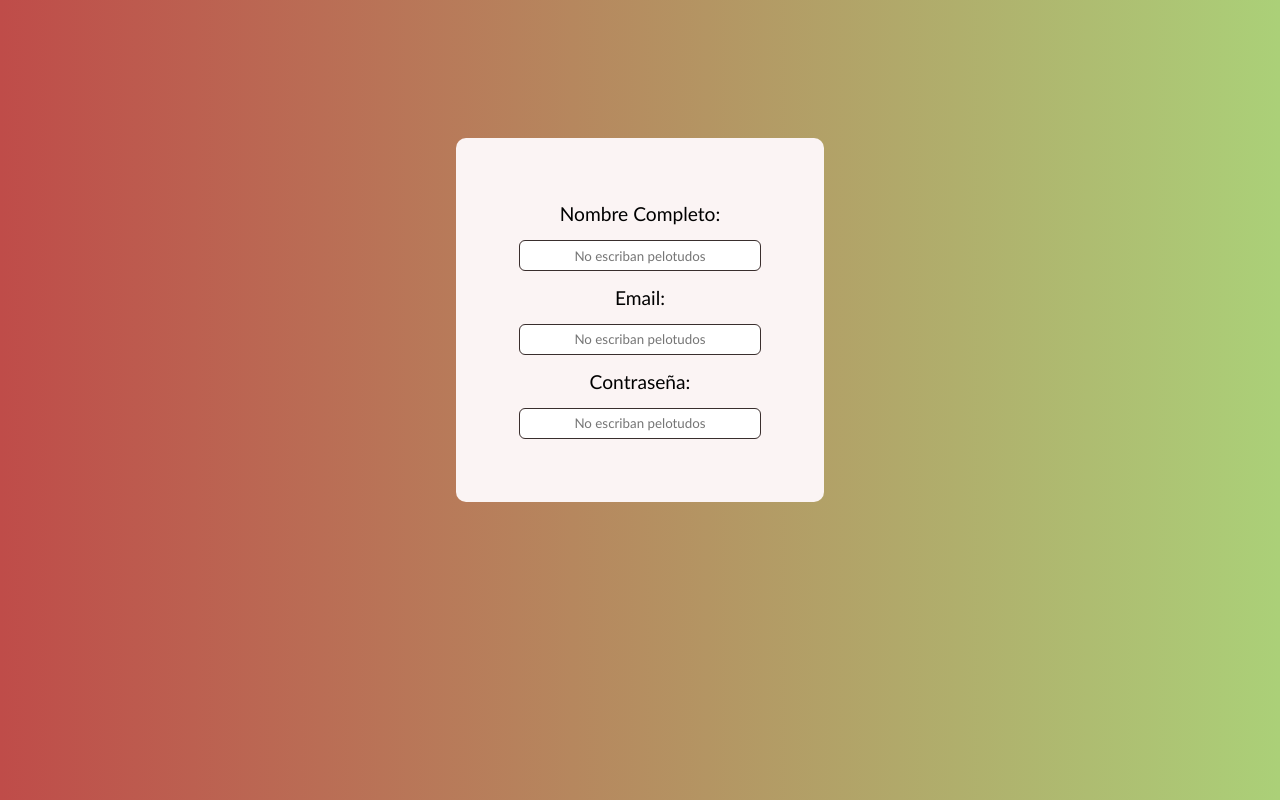
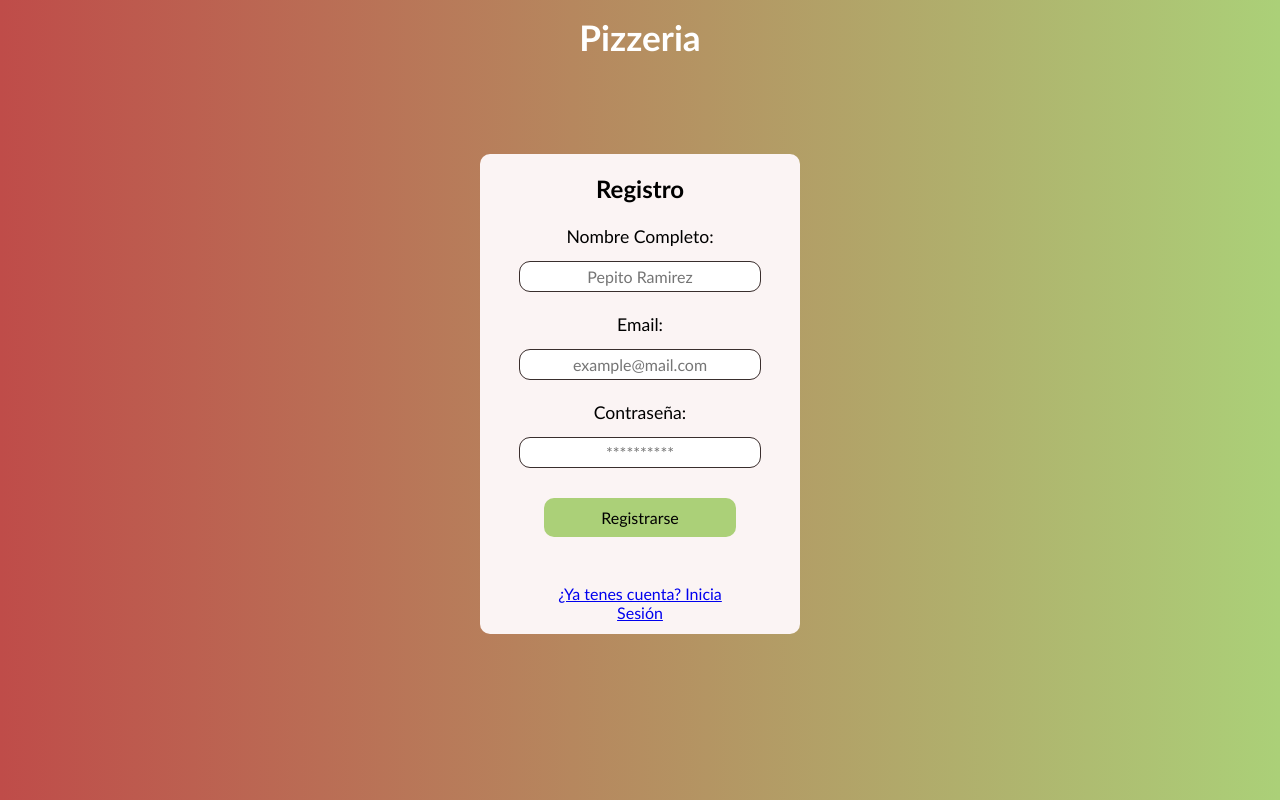
Before and after one commit to NogFait18/frontProyectoFinal, a website built with Vite: page src/pages/auth/register/register.html in a window 1280 px wide. Built offline with nearby package versions, Linux system fonts and the light colour scheme.

Commit message:
subiendo fron de login y register

```diff
--- a/package.json
+++ b/package.json
@@ -3,6 +3,7 @@
   "private": true,
   "version": "0.0.0",
   "type": "module",
+
   "scripts": {
     "dev": "vite",
     "build": "tsc && vite build",
--- a/src/pages/auth/register/register.html
+++ b/src/pages/auth/register/register.html
@@ -8,16 +8,23 @@
 </head>
 <body class="body_form">
     <main>
+        <header>
+            <h1 class="h1_title">Pizzeria</h1>
+        </header>
         <div>
         <form action="" class="form">
-            <label for="nombre">Nombre Completo:</label>
-            <input type="text" name="nombre" id="" class="form_input" placeholder="No escriban pelotudos">
-            <label for="email">Email:</label>
-            <input type="email" name="email" id="" class="form_input" placeholder="No escriban pelotudos">
-            <label for="contrasenia">Contraseña:</label>
-            <input type="password" name="contrasenia" id="" class="form_input" placeholder="No escriban pelotudos">
+            <h2 class="form_h2">Registro</h2>
+            <label for="name">Nombre Completo:</label>
+            <input type="text" name="name" id="name" class="form_input" placeholder="Pepito Ramirez">
+            <label for="mail">Email:</label>
+            <input type="mail" name="mail" id="mail" class="form_input" placeholder="example@mail.com">
+            <label for="pass">Contraseña:</label>
+            <input type="password" name="pass" id="pass" class="form_input" placeholder="**********">
+            <button type="submit" class="form_button">Registrarse</button>
+            <a href="../login/login.html" class="form_a">¿Ya tenes cuenta? Inicia Sesión</a>
         </form>
         </div>
     </main>
+    <script type="module" src="/src/pages/auth/register/register.ts"></script>
 </body>
 </html>
--- a/src/pages/auth/register/register.ts
+++ b/src/pages/auth/register/register.ts
@@ -0,0 +1,3 @@
+const name = document.getElementById('name') as HTMLElement
+
+console.log(name)
--- a/src/style.css
+++ b/src/style.css
@@ -18,7 +18,14 @@
 /* Estilos de los formularios */
 .body_form{
     background: #000000;
-background: linear-gradient(90deg, var(--primary),var(--accent) 100%);
+    background: linear-gradient(90deg, var(--primary),var(--accent) 100%);
+}
+
+.h1_title{
+    text-align: center;
+    color: white;
+    padding: 1rem;
+    font-size: 2.2rem;
 }
 
 div{
@@ -31,20 +38,50 @@ div{
 .form{
     display: flex;
     flex-direction: column;
-    justify-content: center;
+    justify-content: space-between;
     align-items: center;
     background-color: var(--background);
     border-radius: 10px;
-    gap: 1rem;
+    gap: 15px;
     padding: 4rem;
-    font-size: 1.2rem;
+    font-size: 1rem;
+    min-height: 30rem;
+    max-height: 30rem;
+    position: relative;
+    width: 20rem;
+}
+.form_h2{
+    position: absolute;
+    top: 20px;
+}
+label{
+    margin-top: .5rem;
+    font-size: 1.1rem;
 }
 .form_input{
     border: none;
     outline: 1px solid var(--textOpac);
-    border-radius: 5px;
-    height: 1.8rem;
+    border-radius: 10px;
+    height: 2rem;
     padding: 5px;
     text-align: center;
     width: 15rem;
+    font-size: 1rem;
 }
+.form_button{
+    border: none;
+    background-color: var(--accent);
+    padding: 10px;
+    height: 2.5rem;
+    width: 12rem;
+    border-radius: 10px;
+    margin-top:1rem ;
+    font-size: 1rem;
+}
+.form_button:hover{
+    cursor: pointer;
+}
+.form_a{
+    margin-top: 2rem;
+    text-align: center;
+}
--- a/src/types/UserI.ts
+++ b/src/types/UserI.ts
@@ -0,0 +1,5 @@
+/* interface IUser {
+    name: String,
+    mail: String,
+    pass: String
+} */
--- a/vite.config.js
+++ b/vite.config.js
@@ -8,9 +8,9 @@ export default defineConfig({
             //d:aplicaion/dist/
             index: resolve(__dirname, "index.html"),
             login: resolve(__dirname, "src/pages/auth/login/login.html"),
-            registro: resolve(__dirname, "src/pages/auth/registro/registro.html"),
+            registro: resolve(__dirname, "src/pages/auth/register/register.html")/* ,
             adminHome: resolve(__dirname, "src/pages/admin/home/home.html"),
-            clientHome: resolve(__dirname, "src/pages/client/home/home.html"),
+            clientHome: resolve(__dirname, "src/pages/client/home/home.html"), */
         },
         },
     },
```
Also changed, not shown: src/pages/auth/login/login.html (+11 -4 lines).
